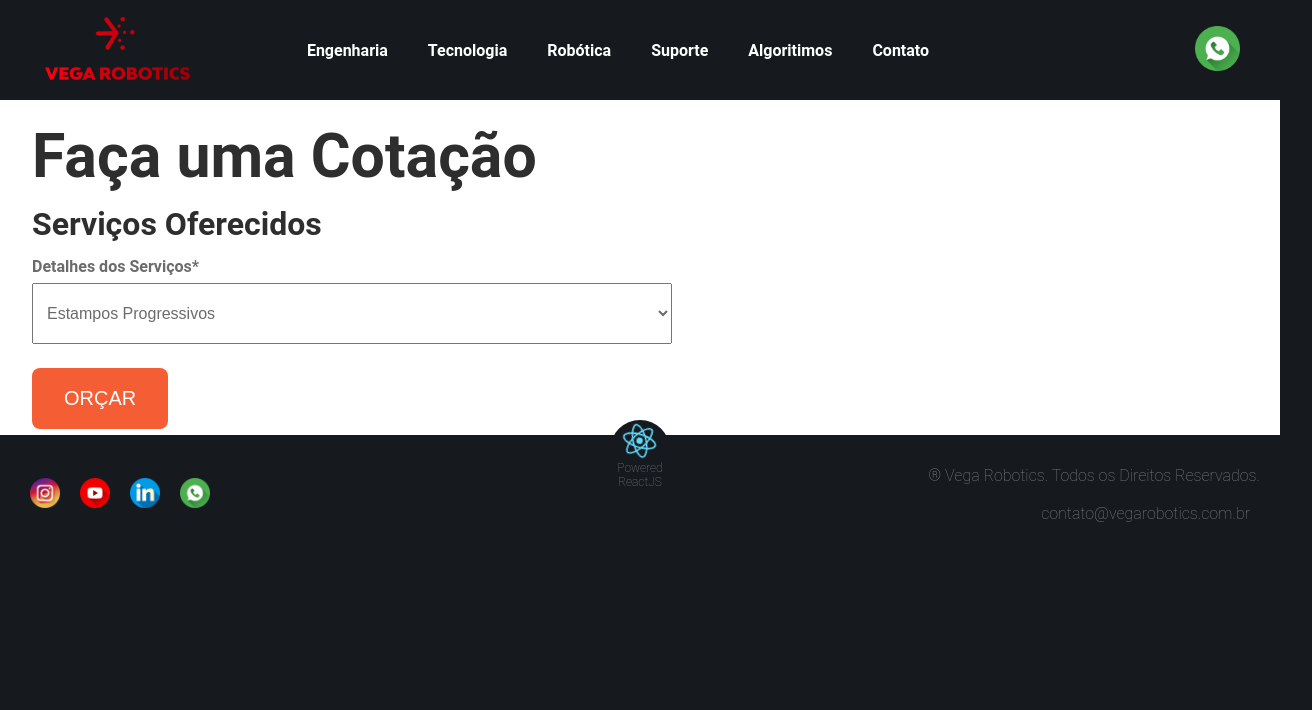
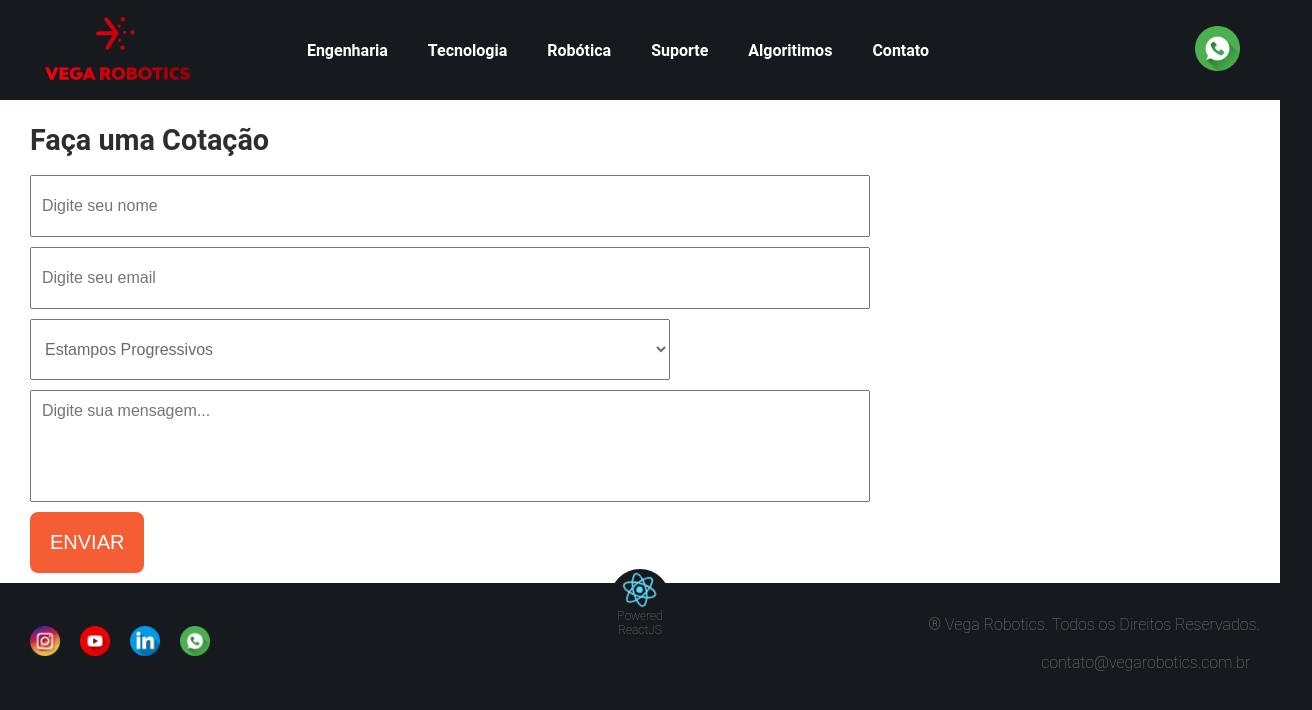
Before and after one commit to VegaRobotics/professional_react_js-web-app-vega, a React (Create React App) app: page /quotes in a window 1280 px wide. Shown: the top 710 px of the page, 1312 px wide, since content can reach past the window. Built offline with nearby package versions, Linux system fonts and the light colour scheme.

Commit message:
#056 - The creator would like, on the budget screen, a submit button with direct action to the email contato@vegarobotics.com.br

```diff
--- a/package.json
+++ b/package.json
@@ -3,6 +3,7 @@
   "version": "0.1.0",
   "private": true,
   "dependencies": {
+    "@emailjs/browser": "^3.10.0",
     "@mediapipe/camera_utils": "^0.3.1640029074",
     "@mediapipe/control_utils": "^0.6.1629159505",
     "@mediapipe/drawing_utils": "^0.3.1620248257",
--- a/src/components/EnergyConsumption/index.js
+++ b/src/components/EnergyConsumption/index.js
@@ -27,6 +27,11 @@ export default function FCorte() {
     setResultado1(calcular1())
   // eslint-disable-next-line react-hooks/exhaustive-deps
   }, [nro1,nro2,nro3,nro4])
+
+  // if(nro1 === '' || nro2 === '' || nro3 === '' || nro4 === '') {
+  //   alert("Preencha todos os campos")
+  //   return;
+  // "Somente daria bom, caso eu não tivesse o UseEffect"}
 
   return (
     <S.Container>
--- a/src/components/LQuotes/index.js
+++ b/src/components/LQuotes/index.js
@@ -1,14 +1,65 @@
-import React from 'react';
+import { useState } from 'react';
 import * as S from './styles';
+import emailjs from '@emailjs/browser';
 
 function LQuotes() {
+    const {name, setName} = useState('')
+    const {email, setEmail} = useState('')
+    const {message, setMessage} = useState('')
+    const {select, setSelect} = useState('')
+
+function sendEmail(e){
+    e.preventDefault();
+
+    if(name === '' || email === '' || message === ''){
+        alert("Preencha todos os campos");
+        return;
+    }
+
+    const templateParams = {
+        from_name: name,
+        select: select,
+        message: message,
+        email: email
+    }
+
+    emailjs.send("service_0em9x43", "template_t0fkzdn", templateParams, "jejqf22vllpv8NSLH")
+    .then((response) => {
+        console.log("EMAIL ENVIADO", response.status, response.text)
+        setName('')
+        setEmail('')
+        setMessage('')
+        setSelect('')
+    }, (err) => {
+        console.log("ERRO: ", err)
+    })
+}
+
     return (
         <S.Container>
-            <S.Text>
+            <S.Form>
                 <h1>Faça uma Cotação</h1>
-                <h2>Serviços Oferecidos</h2>
-                <h3>Detalhes dos Serviços*</h3>
-                <select name="select">
+                {/* <h1>Contato</h1> */}
+                <form onSubmit={sendEmail}>
+                        <input
+                            className="input"
+                            type="latin-prose"
+                            placeholder="Digite seu nome"
+                            onChange={(e) => setName(e.target.value)}
+                            value={name}
+                            />
+                        <input
+                            className="input"
+                            type="email"
+                            placeholder="Digite seu email"
+                            autocomplete="on"
+                            onChange={(e) => setEmail(e.target.value)}
+                            value={email}
+                            />
+                        <select
+                            name="select"
+                            onChange={(e) => setMessage(e.target.value)}
+                            value={select} >
                             <option value="Rocker Arm Welder" selected>Estampos Progressivos</option>
                             <option value="Press Type Welder">Estampo Individuais</option>
                             <option value="Press Type Welder">Máquinas de Solda</option>
@@ -22,10 +73,21 @@ function LQuotes() {
                             <option value="Gun Welder">Integração de Sistemas</option>
                             <option value="Miniature Gun Welder">Integração Robótica</option>
                         </select>
-            </S.Text>
-            <S.Button>
-               <button>ORÇAR</button>
-            </S.Button>
+                        <input
+                            className="textarea"
+                            wrap="hard"
+                            placeholder="Digite sua mensagem..."
+
+                            onChange={(e) => setMessage(e.target.value)}
+                            value={message}
+                            />
+                        <button
+                            className="button"
+                            type="submit"
+                            value="Enviar">ENVIAR</button>
+
+                </form>
+            </S.Form>
         </S.Container>
     );
 }
--- a/src/components/LQuotes/styles.js
+++ b/src/components/LQuotes/styles.js
@@ -6,19 +6,19 @@ export const Container = styled.div`
     height: 100%;
     background: white;
     flex-direction: column;
-    justify-content: center;
+    /* justify-content: center; */
 `;
 
-export const Text = styled.div`
-    width: 100%;
-    height: 100%;
-    display: flex;
-    flex-direction: column;
-    justify-content: space-between;
-    padding-top: 1rem;
-    padding-left: 2rem;
-    padding-bottom: 1.5rem;
-select {
+// export const Text = styled.div`
+//     width: 100%;
+//     height: 100%;
+//     display: flex;
+//     flex-direction: column;
+//     justify-content: space-between;
+//     padding-top: 1rem;
+//     padding-left: 2rem;
+//     padding-bottom: 1.5rem;
+/* select {
     width: 50%;
     color: #6b6b6b;
     font-weight: regular;
@@ -27,60 +27,112 @@ select {
     padding-top: 20px;
     padding-bottom: 20px;
     padding-left: 10px;
-}
-p {
-    color: #FFFFFF99;
-    font-weight: regular;
-    text-decoration: none;
-    }
-a {
-    color: white;
-    font-weight: none;
-    font-size: 1.1em;
-    line-height: 0;
-    text-decoration: none;
-    }
+} */
+// p {
+//     color: #FFFFFF99;
+//     font-weight: regular;
+//     text-decoration: none;
+//     }
+// a {
+//     color: white;
+//     font-weight: none;
+//     font-size: 1.1em;
+//     line-height: 0;
+//     text-decoration: none;
+//     }
+
+// h2 {
+//     color: #2e2e2e;
+//     font-weight: none;
+//     font-size: 2em;
+//     line-height: 0;
+//     text-decoration: none;
+//     }
+// h3 {
+//     color: #6b6b6b;
+//     font-weight: bold;
+//     font-size: 1em;
+//     line-height: 0;
+//     text-decoration: none;
+//     }
+// `;
+
+export const Form = styled.div`
+    display: block;
+    width: 100%;
+    height: 100%;
+    flex-direction: column;
+    justify-content: space-between;
+
     h1 {
         color: #2e2e2e;
         font-weight: none;
-    font-size: 3.8em;
+        font-size: 1.8em;
         line-height: 0;
         text-decoration: none;
+        margin-top: 40px;
+        margin-right: 30px;
+        margin-left: 30px;
+        margin-bottom: 30px;
     }
-h2 {
-    color: #2e2e2e;
-    font-weight: none;
-    font-size: 2em;
-    line-height: 0;
-    text-decoration: none;
+
+    select {
+        width: 50%;
+        color: #6b6b6b;
+        font-weight: regular;
+        font-size: 1em;
+        margin-top: 5px;
+        margin-left: 30px;
+        margin-bottom: 5px;
+        padding-right: 20px;
+        padding-top: 20px;
+        padding-bottom: 20px;
+        padding-left: 10px;
     }
-h3 {
+
+    input {
+        width: 63%;
         color: #6b6b6b;
-    font-weight: bold;
+        font-weight: regular;
         font-size: 1em;
-    line-height: 0;
-    text-decoration: none;
+        margin-top: 5px;
+        margin-bottom: 5px;
+        margin-left: 30px;
+        padding-right: 20px;
+        padding-top: 20px;
+        padding-bottom: 20px;
+        padding-left: 10px;
     }
-`;
 
-export const Button = styled.div`
-    width: 100%;
-    height: 100%;
-    padding-top: 0.01em;
-    padding-left: 2rem;
-    padding-bottom: 1rem;
-    display: flex;
-    justify-content: flex-start;
+    input.textarea {
+        width: 63%;
+        color: #6b6b6b;
+        font-weight: regular;
+        font-size: 1em;
+        margin-top: 5px;
+        margin-bottom: 5px;
+        margin-left: 30px;
+        padding-right: 20px;
+        padding-top: 10px;
+        padding-bottom: 80px;
+        padding-left: 10px;
+    }
+
     button {
+        display: grid;
+        justify-content: end;
         color: white;
         background: #F55E34;
-    padding-left: 32px;
-    padding-right: 32px;
+        margin-top: 5px;
+        margin-left: 30px;
+        margin-bottom: 20px;
+        padding-left: 20px;
+        padding-right: 20px;
         padding-top: 19px;
         padding-bottom: 19px;
         font-weight: regular;
         font-size: 1.25rem;
-    text-decoration:none;
+        text-decoration: none;
         border: none;
         cursor: pointer;
         border-radius: 0.5rem;
```
Also changed, not shown: 2 other files (tests, documents, lock files or other folders). Lines whose indentation alone changed are shown as unchanged.
